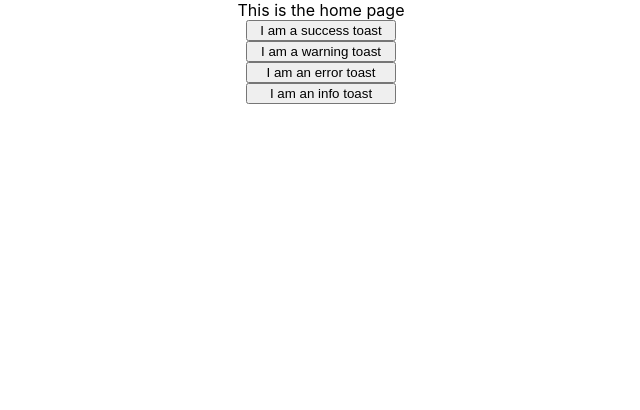
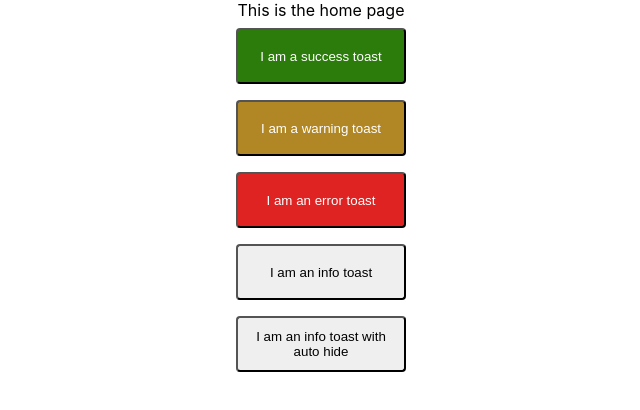
Before and after one commit to nithuan141/react-toast-notification, a React (Create React App) app: page / in a window 1280 px wide. Shown: the top 410 px of the page, without its empty margins (319-959 px from the left). Built offline with nearby package versions, Linux system fonts and the light colour scheme.

Commit message:
feat: a generic button component

```diff
--- a/src/components/Home/ErrorButton.tsx
+++ b/src/components/Home/ErrorButton.tsx
@@ -1,5 +1,6 @@
 import { useNotification } from "@contexts/Notifications.context"
 import { NotificationType } from "@types"
+import { Button, ButtonType } from "@components/Shared"
 
 import styles from './Home.module.scss'
 
@@ -8,5 +9,7 @@ export const ErrorButton = () => {
 
     const notify = () => addNotification?.("This is a sample error notification", NotificationType.Error)
 
-    return <button onClick={notify} className={styles.button}>I am an error toast</button>
+    return <Button onClick={notify} className={styles.button} type={ButtonType.Error}>
+        I am an error toast
+    </Button>
 }
--- a/src/components/Home/InfoButton.tsx
+++ b/src/components/Home/InfoButton.tsx
@@ -1,12 +1,20 @@
+import { FC } from "react"
+import { Button, ButtonType } from "@components/Shared"
 import { useNotification } from "@contexts/Notifications.context"
 import { NotificationType } from "@types"
 
 import styles from './Home.module.scss'
 
-export const InfoButton = () => {
+type InfoButtonProps = {
+    timer?: number
+}
+
+export const InfoButton: FC<InfoButtonProps> = ({timer}) => {
     const { addNotification } = useNotification()
 
-    const notify = () => addNotification?.("This is a sample info notification", NotificationType.Info, 2000)
+    const notify = () => addNotification?.("This is a sample info notification", NotificationType.Info, timer)
 
-    return <button onClick={notify} className={styles.button}>I am an info toast</button>
+    return <Button onClick={notify} className={styles.button} type={ButtonType.Secondary}>
+        {`I am an info toast ${timer ? 'with auto hide' : ''}`}
+    </Button>
 }
--- a/src/components/Home/SuccessButton.tsx
+++ b/src/components/Home/SuccessButton.tsx
@@ -1,3 +1,4 @@
+import { Button } from "@components/Shared"
 import { useNotification } from "@contexts/Notifications.context"
 import { NotificationType } from "@types"
 
@@ -8,5 +9,5 @@ export const SuccessButton = () => {
 
     const notify = () => addNotification?.("This is a sample success notification", NotificationType.Success)
 
-    return <button onClick={notify} className={styles.button}>I am a success toast</button>
+    return <Button onClick={notify} className={styles.button}>I am a success toast</Button>
 }
--- a/src/components/Home/WarningButton.tsx
+++ b/src/components/Home/WarningButton.tsx
@@ -1,5 +1,6 @@
 import { useNotification } from "@contexts/Notifications.context"
 import { NotificationType } from "@types"
+import { Button, ButtonType } from "@components/Shared"
 
 import styles from './Home.module.scss'
 
@@ -8,5 +9,7 @@ export const WarningButton = () => {
 
     const notify = () => addNotification?.("This is a sample warning notification", NotificationType.Warning)
 
-    return <button onClick={notify} className={styles.button}>I am a warning toast</button>
+    return <Button onClick={notify} className={styles.button} type={ButtonType.Warning}>
+        I am a warning toast
+    </Button>
 }
--- /dev/null
+++ b/src/components/Shared/Button/Button.module.scss
@@ -0,0 +1,31 @@
+.button {
+    border-radius: 4px;
+    min-width: 100px;
+    min-height: 36px;
+    padding: 8px;
+    margin: 8px;
+    box-sizing: content-box;
+    &:hover {
+        cursor: pointer;
+    }
+}
+
+.primary {
+    background-color: #2c7c0c;
+    color: #ffffff;
+}
+
+.secondary {
+    background-color: #8e9397;
+    color: #000;
+}
+
+.warning {
+    background-color: #b18726;
+    color: #ffffff;
+}
+
+.error {
+    background-color: #df2323;
+    color: #fff;
+}
--- /dev/null
+++ b/src/components/Shared/Button/Button.tsx
@@ -0,0 +1,39 @@
+import { FC } from "react"
+import classNames from "classnames"
+
+import styles from './Button.module.scss'
+
+export enum ButtonType {
+    Primary,
+    Secondary,
+    Warning,
+    Error
+}
+
+type ButtonProps = {
+    label?: string
+    onClick: (e: unknown) => void
+    children: JSX.Element | string
+    className: string
+    type?: ButtonType
+}
+
+const Button: FC<ButtonProps> = ({
+    label,
+    onClick,
+    className,
+    type = ButtonType.Primary,
+    children
+}) => {
+
+    return <button className={classNames(styles.button, className, {
+        [ styles.primary]: (type === ButtonType.Primary),
+        [ styles.Secondary]: (type === ButtonType.Secondary),
+        [ styles.warning]: (type === ButtonType.Warning),
+        [ styles.error]: (type === ButtonType.Error),
+    })
+    }
+        onClick={onClick}>{label} {children}</button>
+}
+
+export default Button
--- a/src/components/Shared/index.ts
+++ b/src/components/Shared/index.ts
@@ -1 +1,2 @@
-export {default as ProgressBar} from './ProgressBar'
+export { default as ProgressBar } from './ProgressBar/ProgressBar'
+export { default as Button, ButtonType } from './Button/Button'
--- a/src/pages/HomePage.tsx
+++ b/src/pages/HomePage.tsx
@@ -8,6 +8,7 @@ export const HomePage = () => {
             <WarningButton />
             <ErrorButton />
             <InfoButton />
+            <InfoButton timer={2000}/>
         </div>
     </div>
 }
```
Also changed, not shown: src/components/Shared/ProgressBar/ProgressBar.module.scss (renamed from src/components/Shared/ProgressBar.module.scss), src/components/Shared/ProgressBar/ProgressBar.tsx (renamed from src/components/Shared/ProgressBar.tsx).
